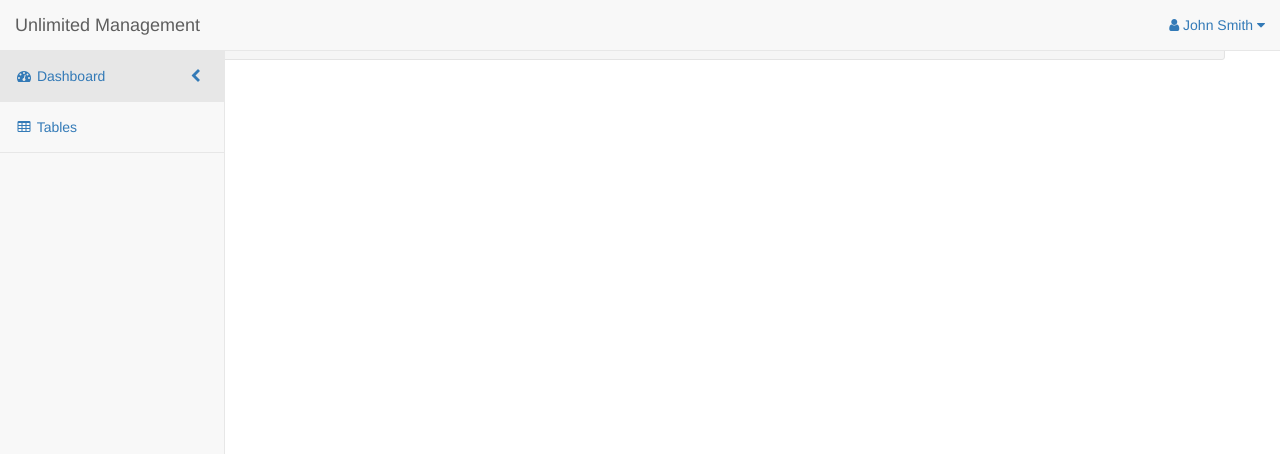
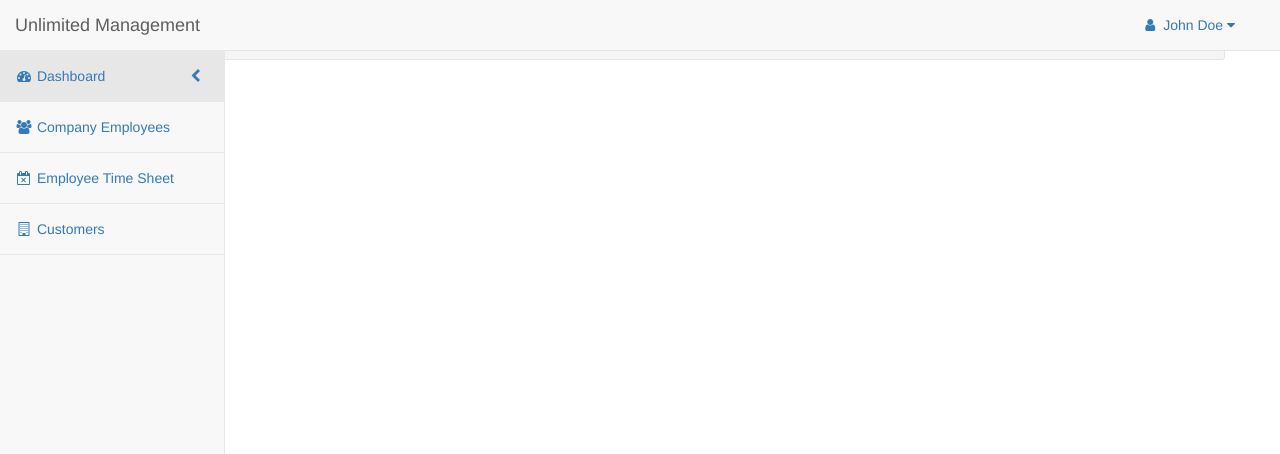
Before and after one commit to anderflorez/unltdmgmt, a PHP site: page /php/dashboard.php in a window 1280 px wide. Shown: the top 454 px of the page. Run offline with PHP 8.4, Linux system fonts and the light colour scheme; the visitor is signed in with stand-in values (Sample User, id 1); data that the repository does not hold is empty.

Commit message:
improved css and content for the navigation

```diff
--- a/css/unltdmgmt.css
+++ b/css/unltdmgmt.css
@@ -19,6 +19,7 @@
 
 .top-nav {
 	padding: 0 15px;
+	margin-right: 15px;
 }
 
 .top-nav > li > a {
--- a/php/navigation.html
+++ b/php/navigation.html
@@ -14,10 +14,19 @@
 	<!-- Top Menu Items -->
 	<ul class="nav navbar-right top-nav">
 		<li class="dropdown">
-			<a href="#" class="dropdown-toggle" data-toggle="dropdown"><i class="fa fa-user"></i> John Smith <b class="fa fa-caret-down"></b></a>
+			<a href="#" class="dropdown-toggle" data-toggle="dropdown"><i class="fa fa-fw fa-user"></i> John Doe <b class="fa fa-caret-down"></b></a>
 			<ul class="dropdown-menu">
 				<li>
 					<a href="#"><i class="fa fa-fw fa-user"></i> Profile </a>
+				</li>
+				<li>
+					<a href="#"><i class="fa fa-fw fa-users"></i> User Management </a>
+				</li>
+				<li>
+					<a href="#"><i class="fa fa-fw fa-shield"></i> Role Management </a>
+				</li>
+				<li>
+					<a href="#"><i class="fa fa-fw fa-bar-chart"></i> App Statistics </a>
 				</li>
 				<li class="divider"></li>
 				<li>
@@ -40,8 +49,20 @@
 			</li>
 			<li>
 				<a href="#">
-					<i class="fa fa-fw fa-table"></i>
-					<span class="sidebar-item">Tables</span>
+					<i class="fa fa-fw fa-users"></i>
+					<span class="sidebar-item">Company Employees</span>
+				</a>
+			</li>
+			<li>
+				<a href="#">
+					<i class="fa fa-fw fa-calendar-times-o"></i>
+					<span class="sidebar-item">Employee Time Sheet</span>
+				</a>
+			</li>
+			<li>
+				<a href="#">
+					<i class="fa fa-fw fa-building-o"></i>
+					<span class="sidebar-item">Customers</span>
 				</a>
 			</li>
 		</ul>
```
